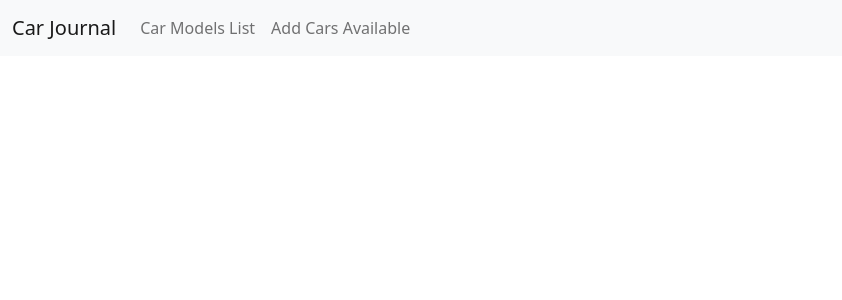
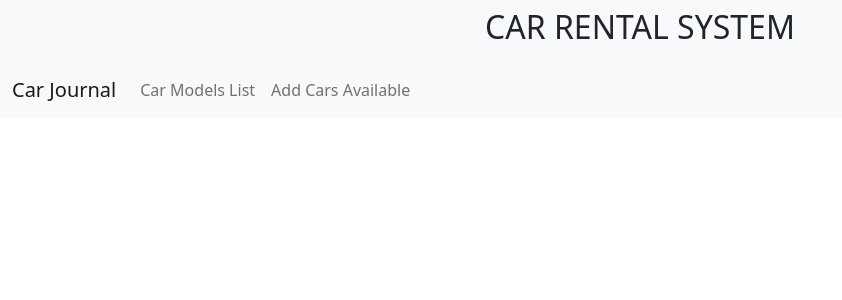
Before and after one commit to chan-ricochet/car-rental, a CodeIgniter 4 app: template app/Views/templates/header.php in a window 1280 px wide. Shown: the top 300 px of the page, without its empty margins (0-842 px from the left). Run offline with PHP 8.4 and a stand-in for CodeIgniter, Linux system fonts and the light colour scheme; the template is opened without the code that fills it, so the values that code supplies are empty; some libraries are stand-ins or nearby versions.

Commit message:
Update header.php

```diff
--- a/app/Views/templates/header.php
+++ b/app/Views/templates/header.php
@@ -8,9 +8,12 @@
         <!-- Load Bootstrap CSS -->
         <link href="https://cdn.jsdelivr.net/npm/bootstrap@5.0.2/dist/css/bootstrap.min.css" rel="stylesheet" integrity="sha384-EVSTQN3/azprG1Anm3QDgpJLIm9Nao0Yz1ztcQTwFspd3yD65VohhpuuCOmLASjC" crossorigin="anonymous">
 
-        <title>Reading Journal: MongoDB & CodeIgniter CRUD Tutorial</title>
+        <title>Car Rental System: Using MongoDB & CodeIgniter</title>
     </head>
     <body>
+        <nav class="navbar navbar-expand-lg navbar-light bg-light">
+                <h2 style="width: 100%;text-align:center;"> CAR RENTAL SYSTEM </h2>
+        </nav>
         <nav class="navbar navbar-expand-lg navbar-light bg-light">
             <div class="container-fluid">
                 <a class="navbar-brand" href="/">Car Journal</a>
```
